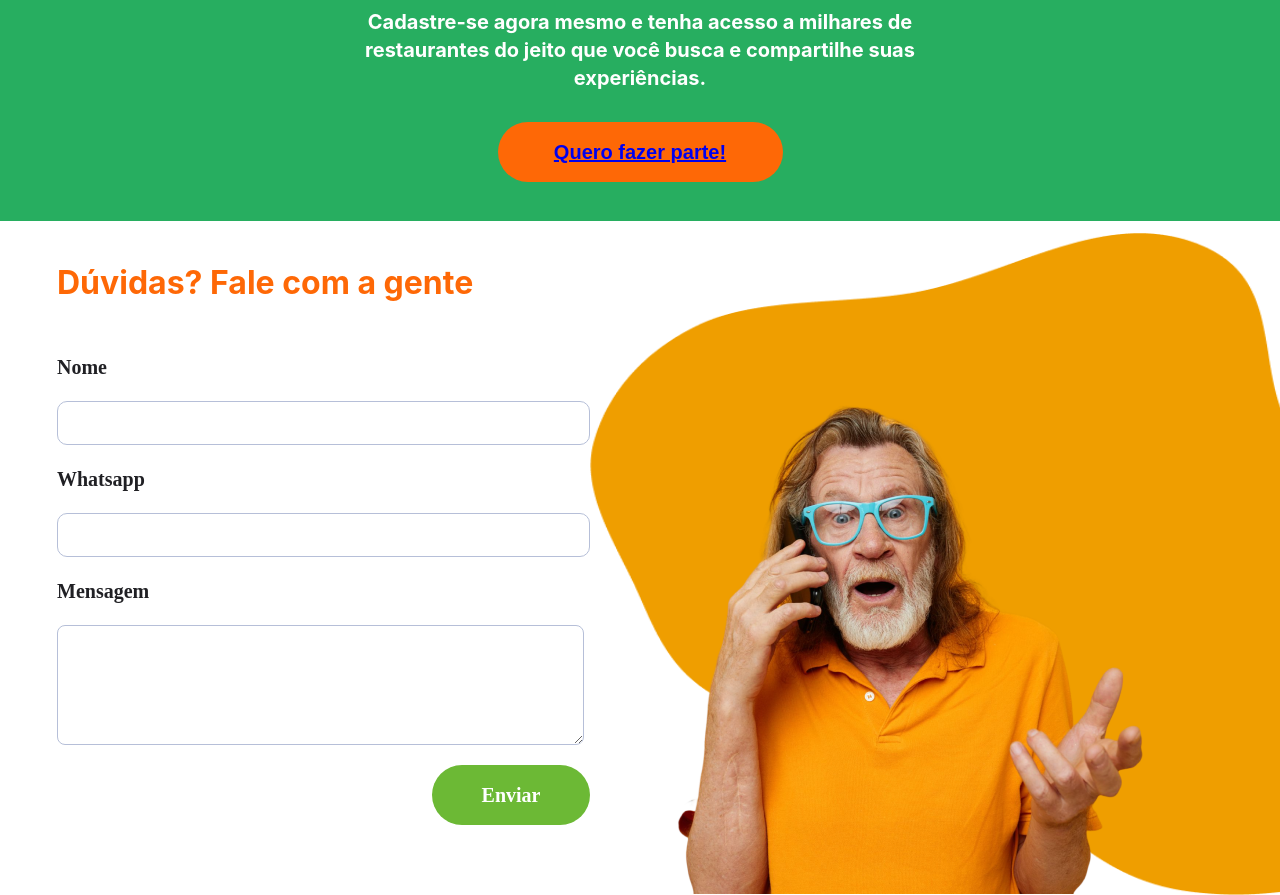
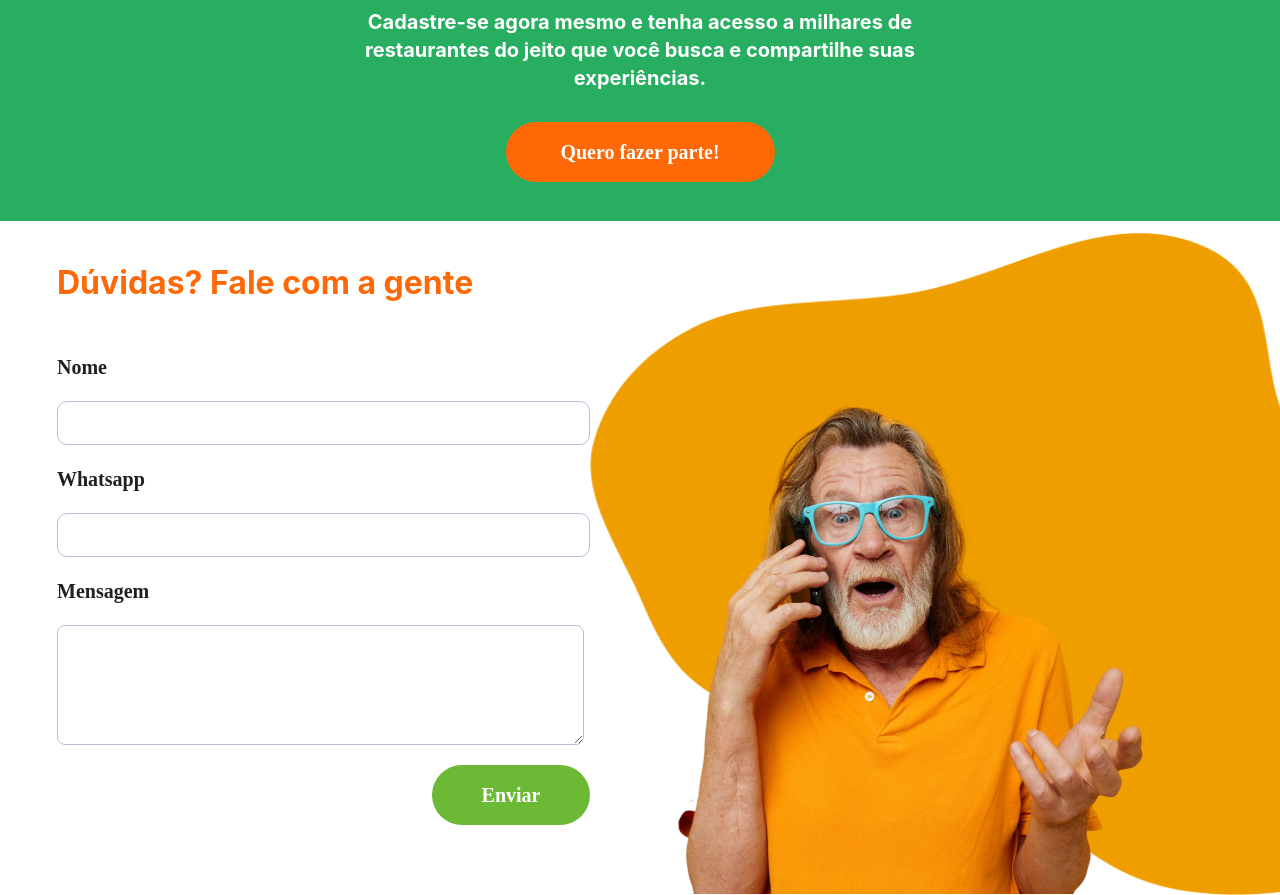
Before and after one commit to elenbrodt/bergamotta_frontend, a React (Create React App) app: page /sobrenos in a window 1280 px wide. Shown: the part 1720-2615 px from the top of the page. Built offline with nearby package versions, Linux system fonts and the light colour scheme.

Commit message:
update: GreenBanner index and style

```diff
--- a/src/components/GreenBanner/index.tsx
+++ b/src/components/GreenBanner/index.tsx
@@ -8,9 +8,7 @@ function GreenBanner(props: GreenBannerProps) {
         <div className="banner">
             <h2 className="bannertitle">O que você está esperando?</h2>
             <p className="bannertext">{props.texto}</p>
-        <button className="bannerbtn">
-            <a href="/cadastro">Quero fazer parte!</a>
-        </button>
+            <a className="bannerbtn" href="/cadastro">Quero fazer parte!</a>
         </div>
     );
 }
--- a/src/components/GreenBanner/style.css
+++ b/src/components/GreenBanner/style.css
@@ -24,19 +24,26 @@
     font-weight: 700;
     font-size: 20px;
     line-height: 28px;
+    text-decoration: none;
     color: #FFFFFF;
     text-align: center;
 }
 
 .bannerbtn {
+    font-family: 'Nunito';
+    text-decoration: none;
+    display: flex;
+    justify-content: center;
+    text-align: center;
+    align-items: center;
     margin: 0;
     height: 60px;
-    padding: 0 3%;
-    width: 285px;
+    width: 269px;
     border-radius: 36px;
     background: #FE6806;
     border: hidden;
     font-weight: 700;
     font-size: 20px;
     line-height: 28px;
+    color: #FFFFFF;
 }
```
